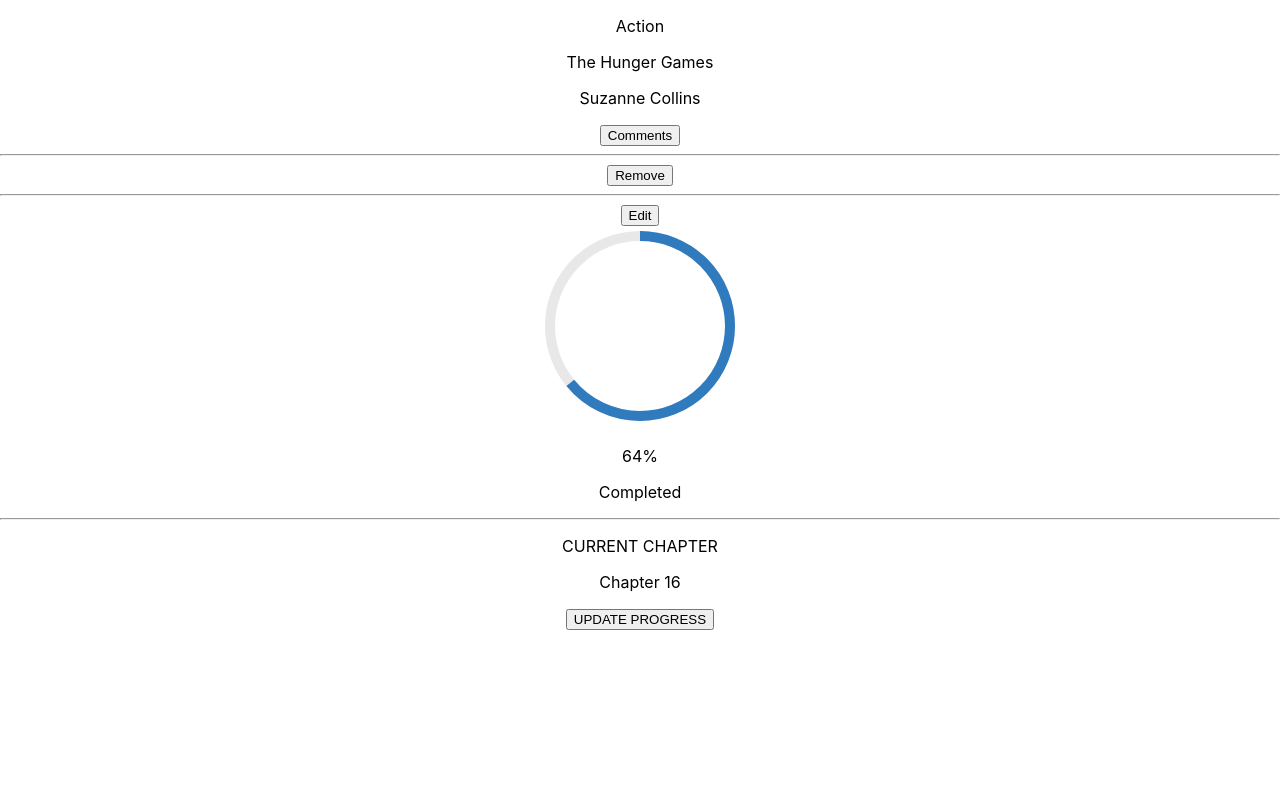
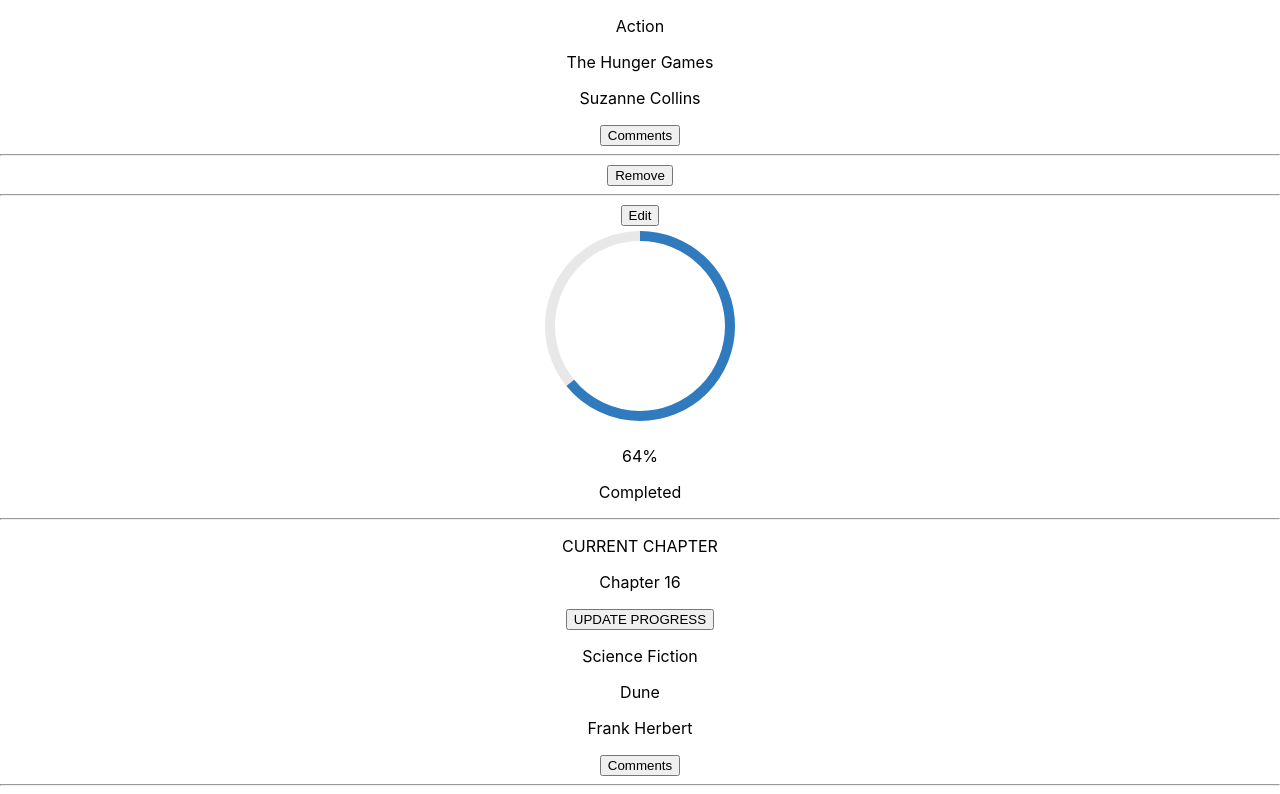
Before and after one commit to paulsaenzsucre/bookstore, a React (Create React App) app: page / in a window 1280 px wide. Shown: the top 794 px of the page. Built offline with nearby package versions, Linux system fonts and the light colour scheme.

Commit message:
Testing Booklist rendering.

```diff
--- a/src/App.js
+++ b/src/App.js
@@ -1,16 +1,10 @@
 import './App.css';
-import Book from './components/Book';
+import Booklist from './components/Booklist';
 
 function App() {
   return (
     <div className="App">
-      <Book
-        category="Action"
-        title="The Hunger Games"
-        author="Suzanne Collins"
-        chapters={25}
-        currentChapter={16}
-      />
+      <Booklist />
     </div>
   );
 }
```
